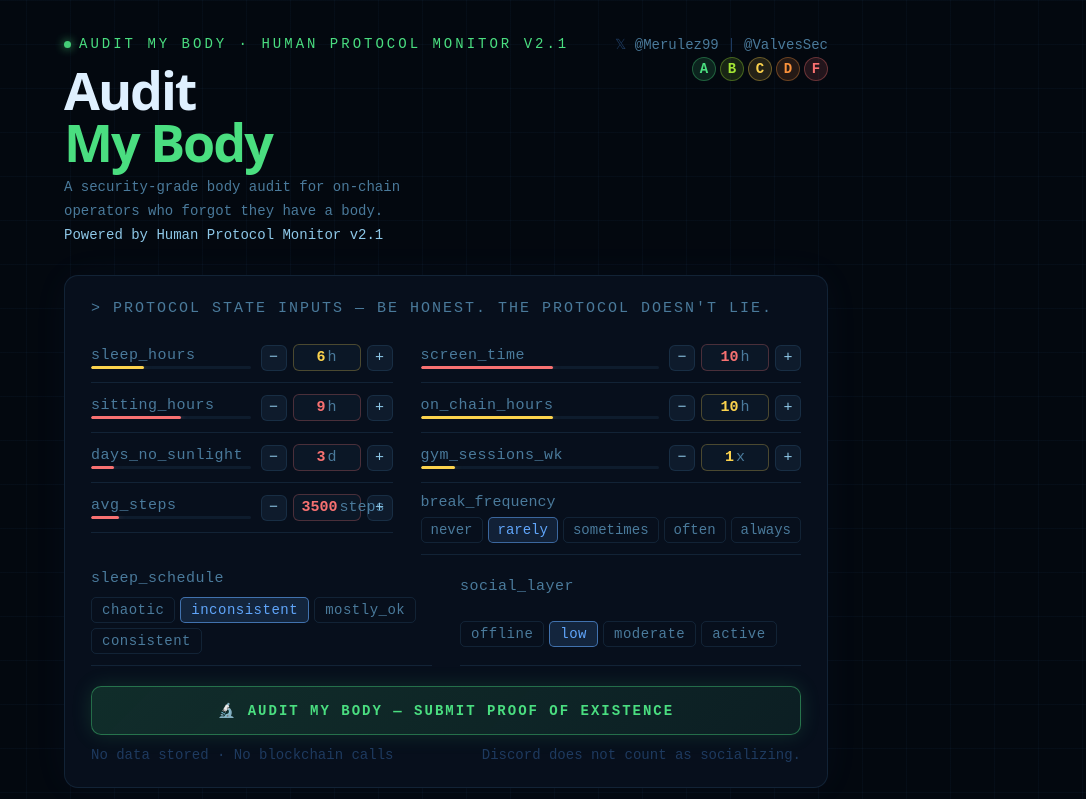
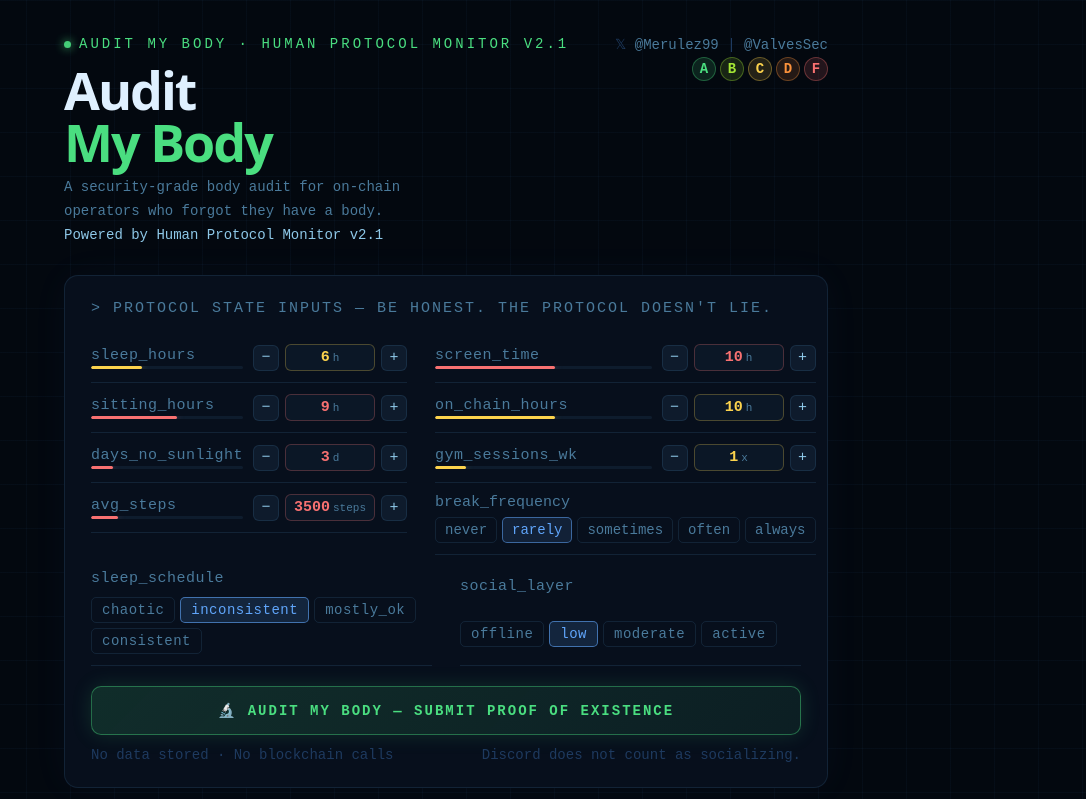
Before and after one commit to werulez99/auditmybody, a React (Vite) app: page / in a window 1280 px wide. Shown: the top 799 px of the page, without its empty margins (194-1280 px from the left). Built offline with nearby package versions, Linux system fonts and the light colour scheme.

Commit message:
Fix stepper value box overflow - widen and prevent wrapping

```diff
--- a/src/Auditmybody.jsx
+++ b/src/Auditmybody.jsx
@@ -286,10 +286,10 @@ function Stepper({ label, value, onChange, min, max, step, unit, status }) {
                         color: C.text, cursor: "pointer", fontSize: 15, display: "flex", alignItems: "center", justifyContent: "center", fontFamily: mono
                     }}>−</button>
                 <div style={{
-                    width: 68, textAlign: "center", background: "rgba(99,179,237,0.05)", border: `1px solid ${statusCol}44`,
-                    borderRadius: 6, padding: "4px 8px", fontFamily: mono, fontSize: 15, fontWeight: 700, color: statusCol
+                    minWidth: 90, textAlign: "center", background: "rgba(99,179,237,0.05)", border: `1px solid ${statusCol}44`,
+                    borderRadius: 6, padding: "4px 8px", fontFamily: mono, fontSize: 15, fontWeight: 700, color: statusCol, whiteSpace: "nowrap"
                 }}>
-                    {value}<span style={{ fontSize: 15, fontWeight: 400, color: C.muted, marginLeft: 2 }}>{unit}</span>
+                    {value}<span style={{ fontSize: 11, fontWeight: 400, color: C.muted, marginLeft: 3 }}>{unit}</span>
                 </div>
                 <button onClick={() => onChange(Math.min(max, value + s))}
                     style={{
```
